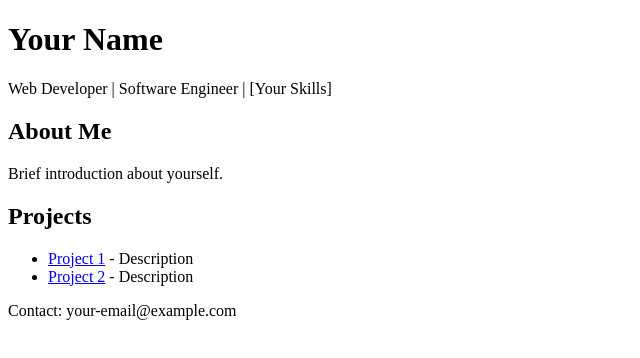
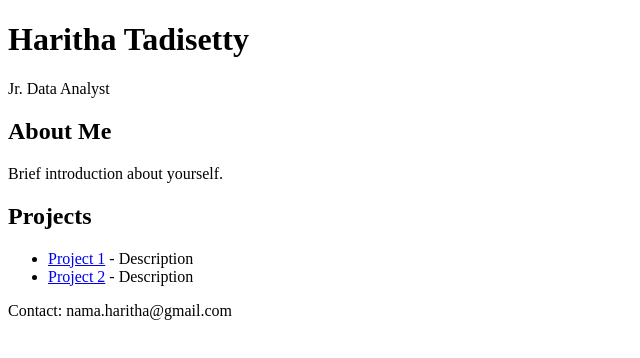
Before and after one commit to haritha-da/haritha.github.io, a plain HTML site: page index.html in a window 1280 px wide. Shown: the whole page, without its empty margins (0-640 px from the left). Drawn offline with Linux system fonts and the light colour scheme.

Commit message:
Update index.html

```diff
--- a/index.html
+++ b/index.html
@@ -16,9 +16,9 @@
 
     <header>
 
-        <h1>Your Name</h1>
+        <h1>Haritha Tadisetty</h1>
 
-        <p>Web Developer | Software Engineer | [Your Skills]</p>
+        <p>Jr. Data Analyst</p>
 
     </header>
 
@@ -48,7 +48,7 @@
 
     <footer>
 
-        <p>Contact: your-email@example.com</p>
+        <p>Contact: nama.haritha@gmail.com</p>
 
     </footer>
 
```
